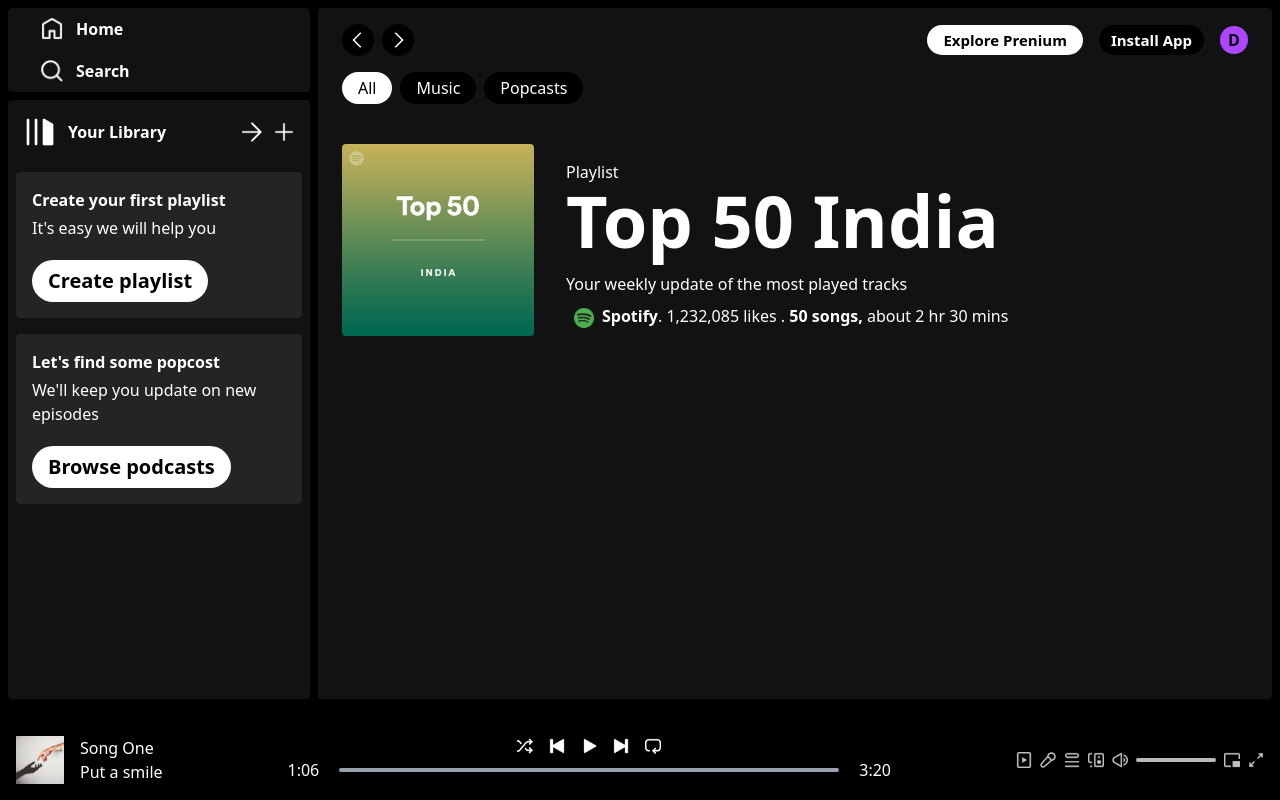
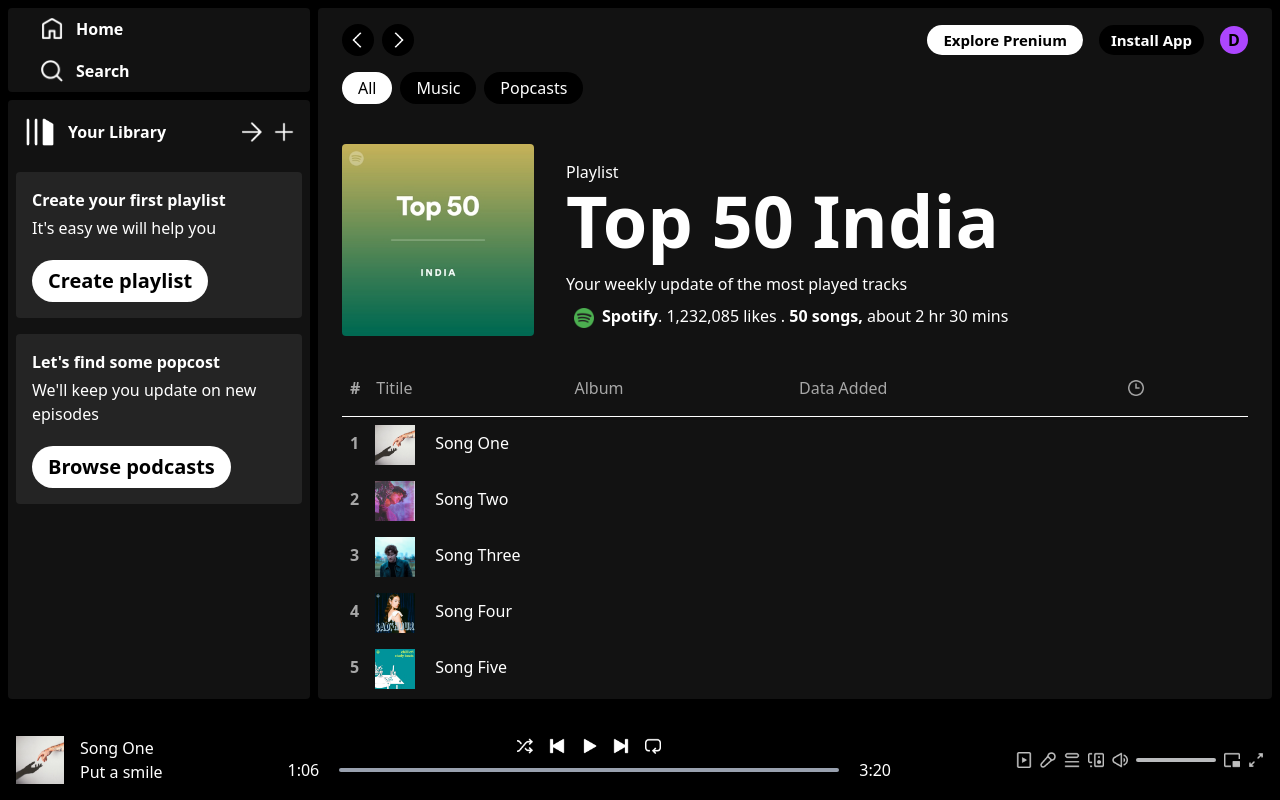
Before and after one commit to rigby200602/Spotify-Clone, a React (Vite) app: page /album/1 in a window 1280 px wide. Built offline with nearby package versions, Linux system fonts and the light colour scheme.

Commit message:
get img and name

```diff
--- a/src/components/DisplayAlbum.jsx
+++ b/src/components/DisplayAlbum.jsx
@@ -1,7 +1,7 @@
 import React from 'react'
 import Navbar from './Navbar'
 import { useParams } from 'react-router-dom'
-import { albumsData, assets } from '../assets/assets';
+import { albumsData, assets, songsData } from '../assets/assets';
 
 const DisplayAlbum = () => {
 
@@ -27,6 +27,26 @@ const DisplayAlbum = () => {
             </p>
         </div>
       </div>
+      {/* Create 4 col, 3 if small screen */}
+      <div className='grid grid-cols-3 sm:grid-cols-4 mt-10 mb-4 pl-2 text-[#a7a7a7]'>
+        <p><strong className='mr-4'>#</strong>Titile</p>
+        <p>Album</p>
+        <p className='hidden sm:block'>Data Added</p>
+        <img className='m-auto w-4' src={assets.clock_icon} alt="clock" />
+      </div>
+      <hr />
+      {/* show song in album */}
+      {
+        songsData.map((item,index)=>(
+            <div key={index} className='grid grid-cols-3 sm:grid-cols-4 gap-2 p-2 items-center text-[#a7a7a7] hover:bg-[#ffffff2b] cursor-pointer'>
+                <p className='text-white'>
+                    <strong className='mr-4 text-[#a7a7a7]'>{index + 1}</strong>
+                    <img className='inline w-10 mr-5'src={item.image} alt="Song image" />
+                    {item.name}
+                </p>
+            </div>
+        ))
+      }
     </>
   )
 }
```
